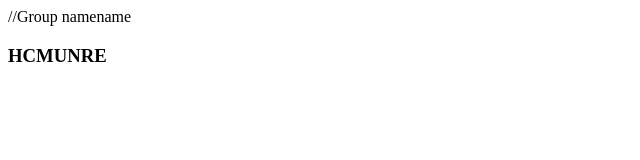
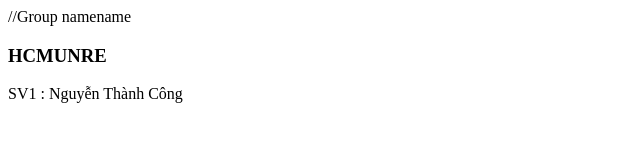
Before and after one commit to HCMUNRE/WebMotor, a plain HTML site: page helloword.html in a window 1280 px wide. Shown: the whole page, without its empty margins (0-640 px from the left). Drawn offline with Linux system fonts and the light colour scheme.

Commit message:
Thêm tên thành viên[Nguyễn Thành Công]

```diff
--- a/helloword.html
+++ b/helloword.html
@@ -9,6 +9,7 @@
 <body>
     //Group namename
     <h3>HCMUNRE</h3>
+	<p>SV1 : Nguyễn Thành Công</p>
 
 </body>
 </html>
```
